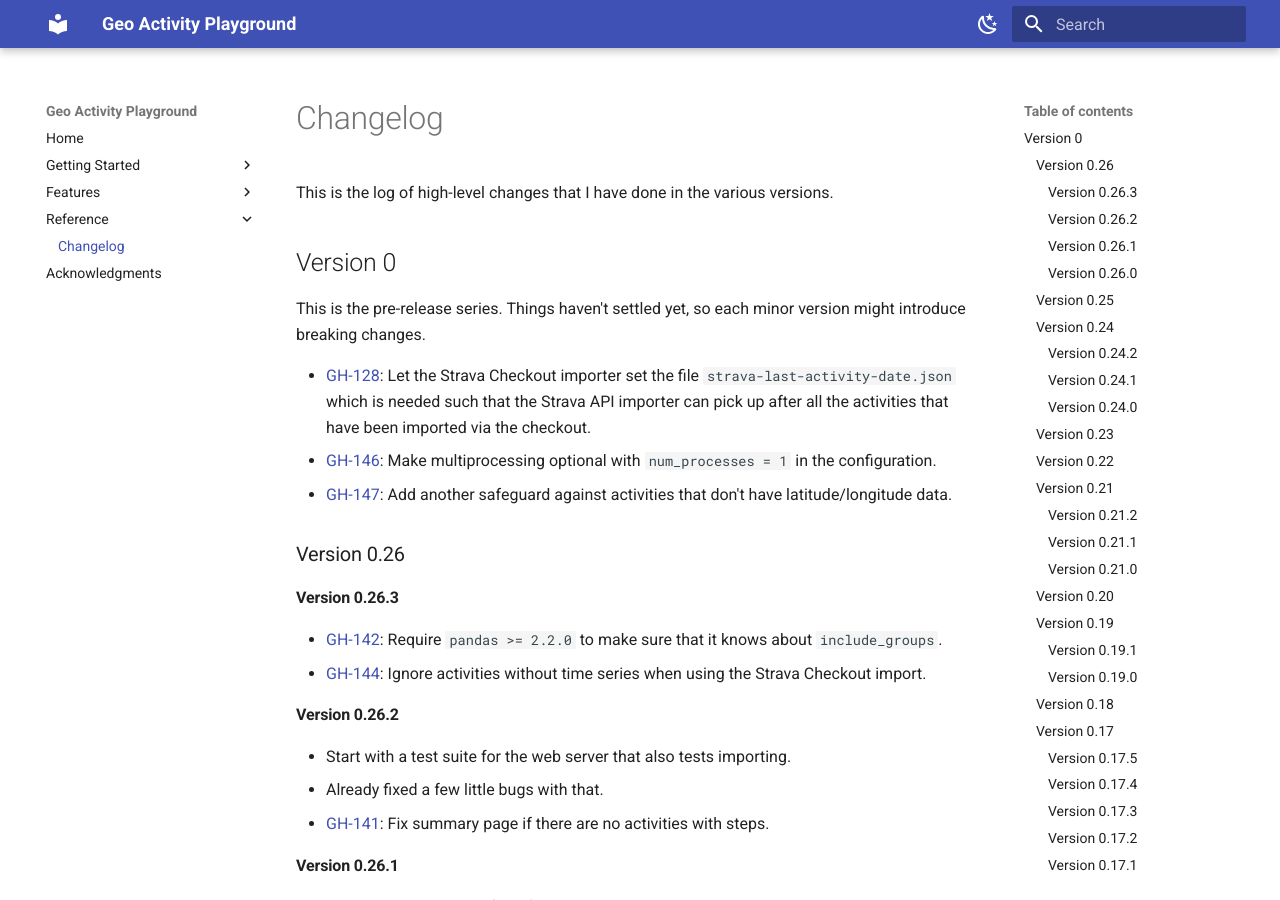
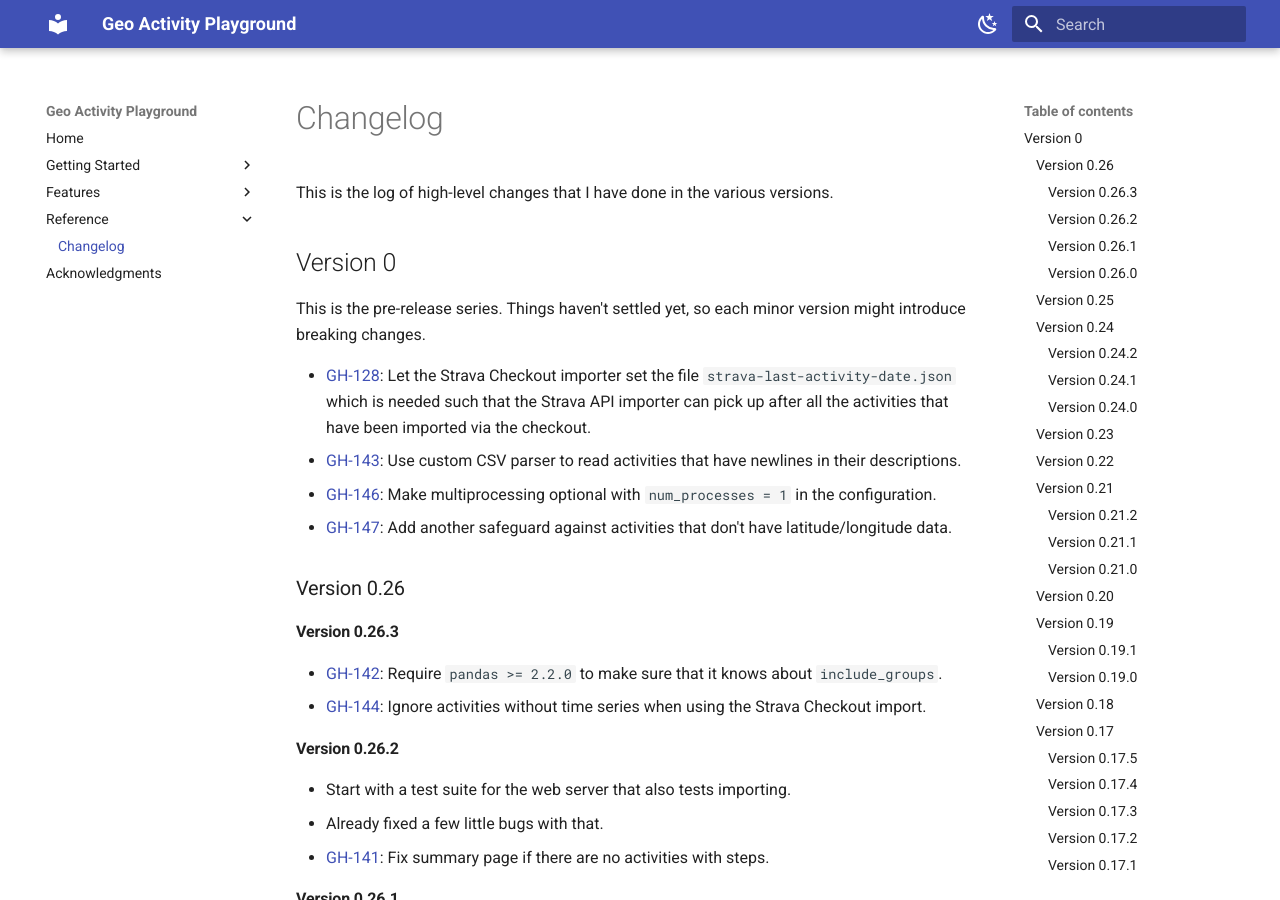
Before and after one commit to martin-ueding/geo-activity-playground, an MkDocs documentation site: the page built from docs/reference/changelog.md, in a window 1280 px wide and 900 px high. Built offline with MkDocs 1.6.1 and Material for MkDocs 9.7.7, drawn with Linux system fonts in a browser that asks for light colours.

Commit message:
Changelog entry

```diff
--- a/docs/reference/changelog.md
+++ b/docs/reference/changelog.md
@@ -7,9 +7,9 @@ This is the log of high-level changes that I have done in the various versions.
 This is the pre-release series. Things haven't settled yet, so each minor version might introduce breaking changes.
 
 - [GH-128](https://github.com/martin-ueding/geo-activity-playground/issues/128): Let the Strava Checkout importer set the file `strava-last-activity-date.json` which is needed such that the Strava API importer can pick up after all the activities that have been imported via the checkout.
+- [GH-143](https://github.com/martin-ueding/geo-activity-playground/issues/143): Use custom CSV parser to read activities that have newlines in their descriptions.
 - [GH-146](https://github.com/martin-ueding/geo-activity-playground/issues/146): Make multiprocessing optional with `num_processes = 1` in the configuration.
 - [GH-147](https://github.com/martin-ueding/geo-activity-playground/issues/147): Add another safeguard against activities that don't have latitude/longitude data.
-
 
 ### Version 0.26
 
```
